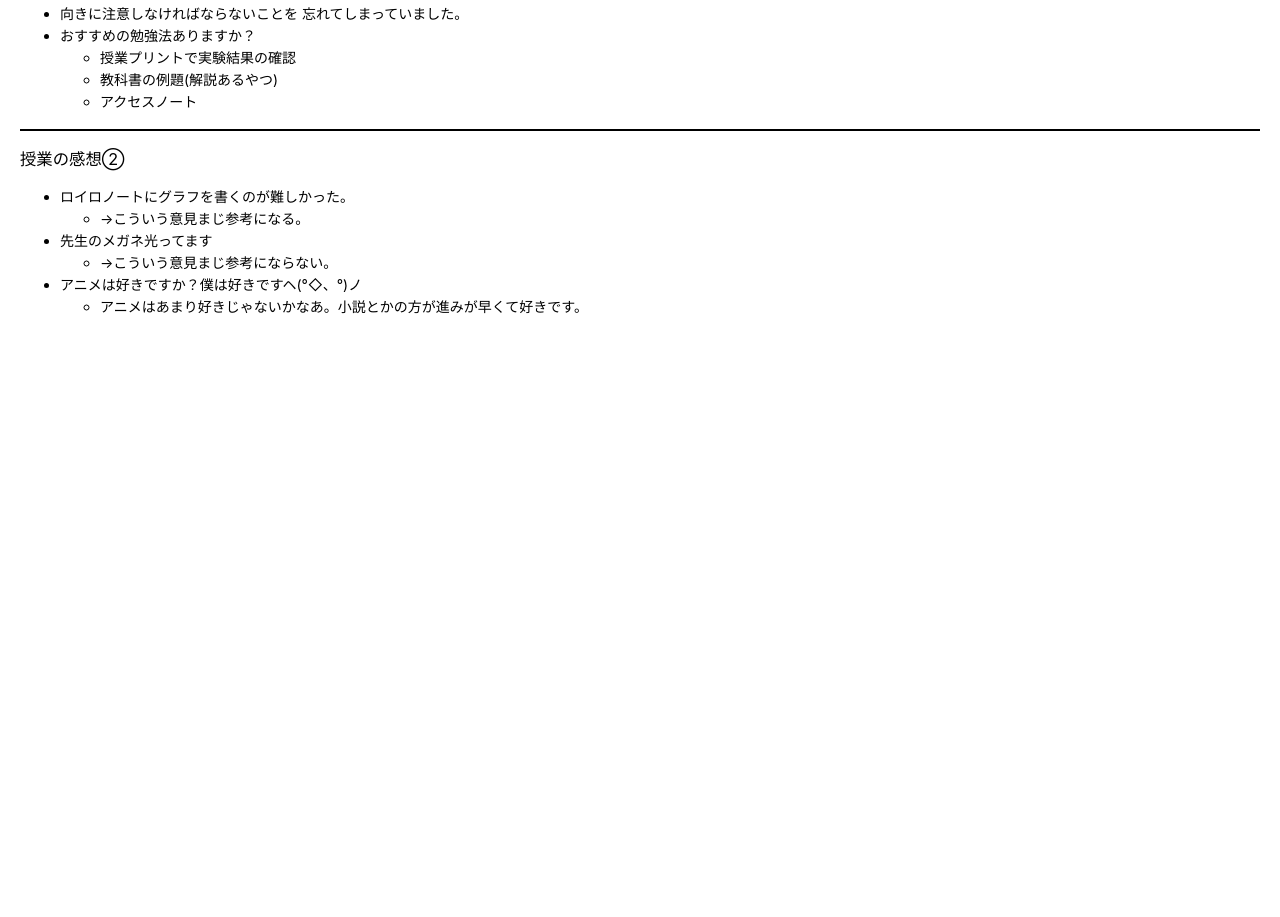
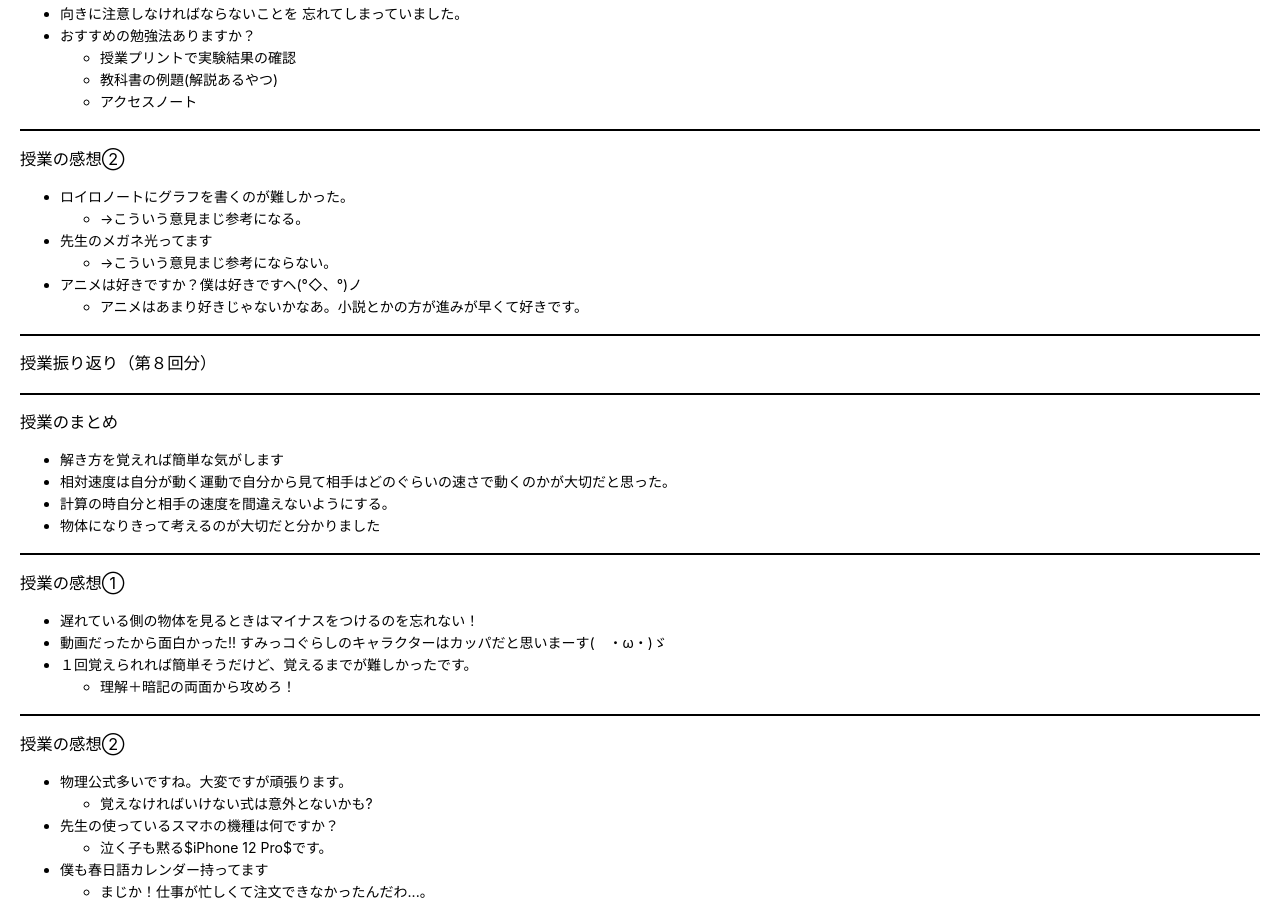
Before and after one commit to phys-ken/2021buturikiso, a plain HTML site: page slide.html in a window 1280 px wide. Shown: the part 3313-4230 px from the top of the page. Before the commit the page ends 3645 px from the top, so only its background shows below. Drawn offline with Linux system fonts and the light colour scheme; a script that the page names is missing.

Commit message:
No.8Plus

```diff
--- a/slide.html
+++ b/slide.html
@@ -585,6 +585,47 @@ code {
 </ul>
 </li>
 </ul>
+<hr>
+<h3 id="%E6%8E%88%E6%A5%AD%E6%8C%AF%E3%82%8A%E8%BF%94%E3%82%8A%E7%AC%AC%EF%BC%98%E5%9B%9E%E5%88%86">授業振り返り（第８回分）</h3>
+<hr>
+<h3 id="%E6%8E%88%E6%A5%AD%E3%81%AE%E3%81%BE%E3%81%A8%E3%82%81">授業のまとめ</h3>
+<ul>
+<li>解き方を覚えれば簡単な気がします</li>
+<li>相対速度は自分が動く運動で自分から見て相手はどのぐらいの速さで動くのかが大切だと思った。</li>
+<li>計算の時自分と相手の速度を間違えないようにする。</li>
+<li>物体になりきって考えるのが大切だと分かりました</li>
+</ul>
+<hr>
+<h3 id="%E6%8E%88%E6%A5%AD%E3%81%AE%E6%84%9F%E6%83%B3%E2%91%A0">授業の感想①</h3>
+<ul>
+<li>遅れている側の物体を見るときはマイナスをつけるのを忘れない！</li>
+<li>動画だったから面白かった!!
+すみっコぐらしのキャラクターはカッパだと思いまーす(　・ω・)ゞ</li>
+<li>１回覚えられれば簡単そうだけど、覚えるまでが難しかったです。
+<ul>
+<li>理解＋暗記の両面から攻めろ！</li>
+</ul>
+</li>
+</ul>
+<hr>
+<h3 id="%E6%8E%88%E6%A5%AD%E3%81%AE%E6%84%9F%E6%83%B3%E2%91%A1">授業の感想②</h3>
+<ul>
+<li>物理公式多いですね。大変ですが頑張ります。
+<ul>
+<li>覚えなければいけない式は意外とないかも?</li>
+</ul>
+</li>
+<li>先生の使っているスマホの機種は何ですか？
+<ul>
+<li>泣く子も黙る$iPhone 12 Pro$です。</li>
+</ul>
+</li>
+<li>僕も春日語カレンダー持ってます
+<ul>
+<li>まじか！仕事が忙しくて注文できなかったんだわ...。</li>
+</ul>
+</li>
+</ul>
 
 </body>
 </html>
```
Also changed, not shown: 2 other files.
